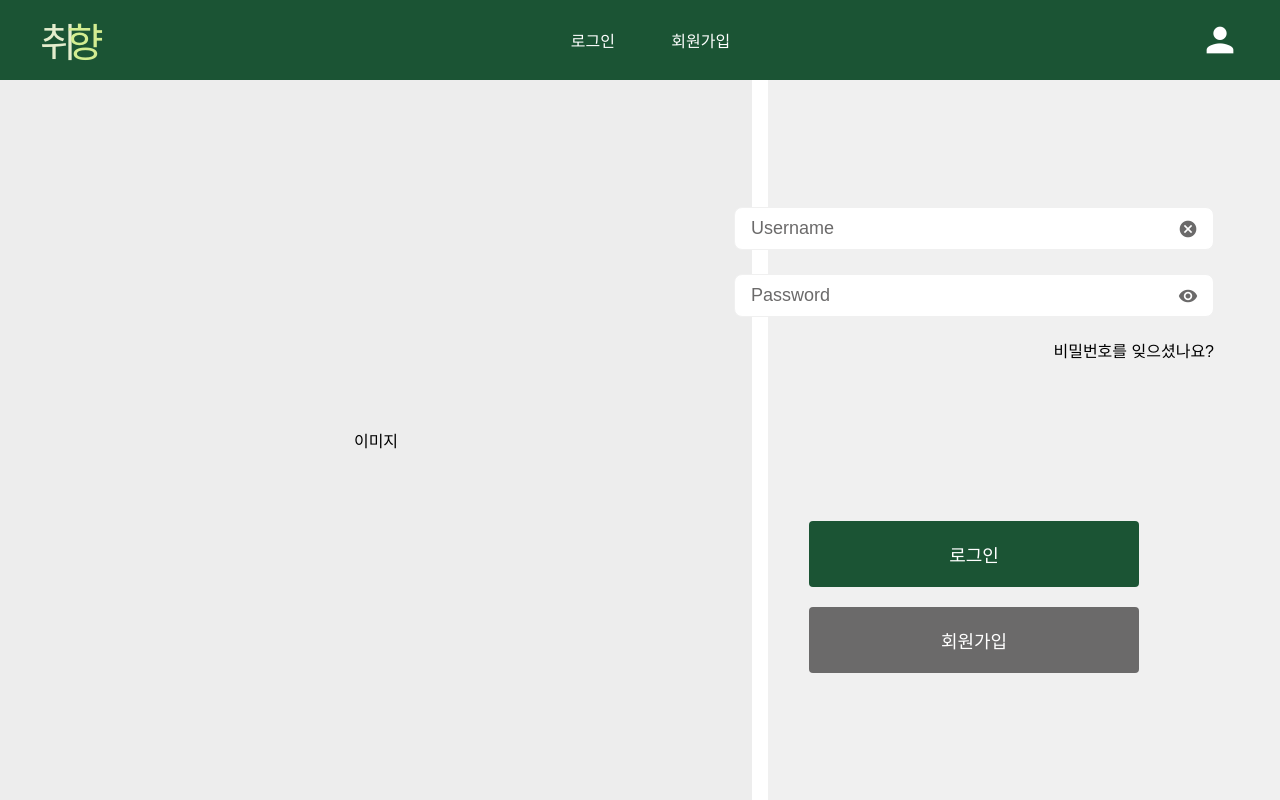
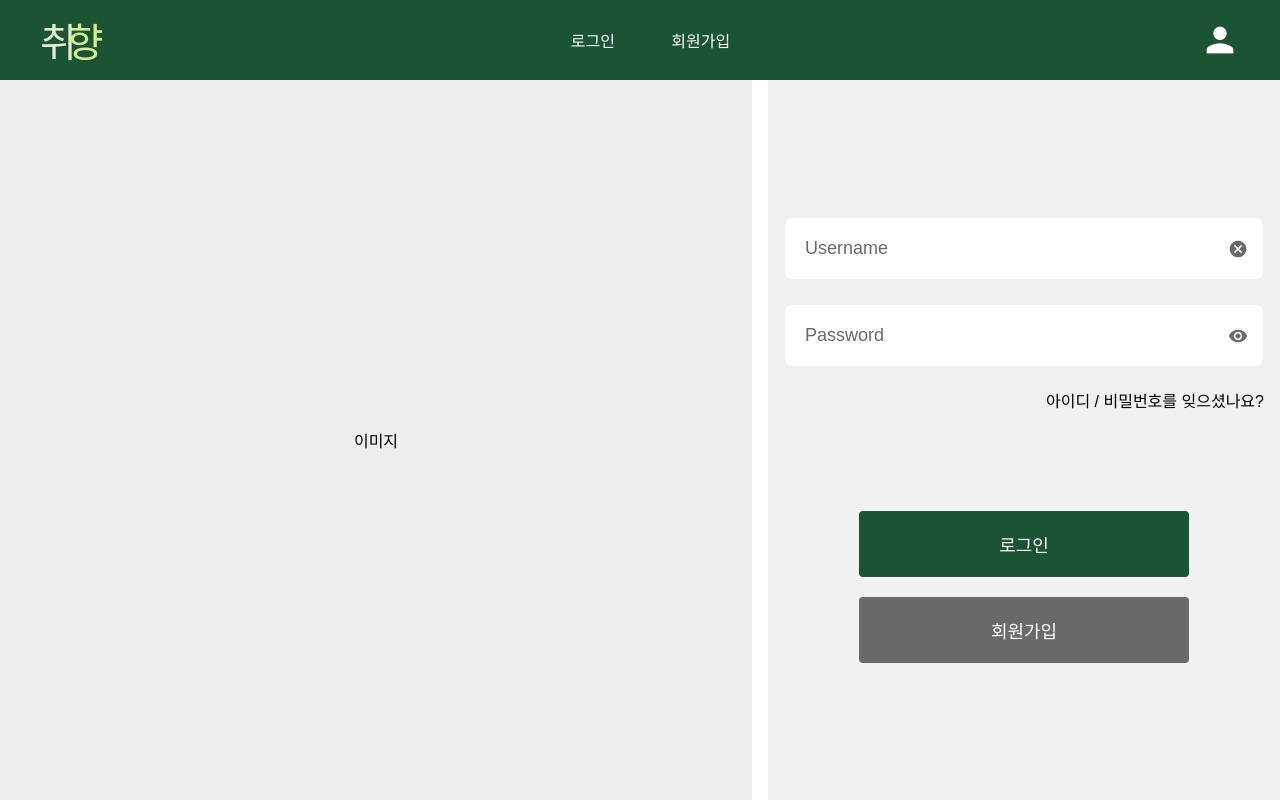
Before and after one commit to prefragrance/prefragrance-client-migration, a Next.js app: page /login in a window 1280 px wide. Built offline with nearby package versions, Linux system fonts and the light colour scheme; a web font is replaced by a local one.

Commit message:
fix: fix register success logic

```diff
--- a/src/components/register/Done.tsx
+++ b/src/components/register/Done.tsx
@@ -10,7 +10,7 @@ const Done = () => {
   return (
     <VStack gap={"lg"}>
       <BiggestText>회원가입이 완료되었습니다.</BiggestText>
-      <Link href={RouterUrl.Login}>
+      <Link href={RouterUrl.Base}>
         <a>
           <Button>취향 탐색하러 가기</Button>
         </a>
--- a/src/pages/login/index.tsx
+++ b/src/pages/login/index.tsx
@@ -35,15 +35,17 @@ const LoginPage = () => {
               placeholder={"Username"}
               hasResetIcon
               onChange={(value) => setUsername(value)}
+              padding={"20px"}
             />
             <Input
               type={"password"}
               placeholder={"Password"}
               onChange={(value) => setPassword(value)}
+              padding={"20px"}
             />
             <ButtonContainer>
               <ForgetPasswordButton>
-                <Span>비밀번호를 잊으셨나요?</Span>
+                <Span>아이디 / 비밀번호를 잊으셨나요?</Span>
               </ForgetPasswordButton>
             </ButtonContainer>
           </VStack>
@@ -86,8 +88,7 @@ const RightContainer = styled.section`
   width: 40vw;
   height: calc(100vh - 80px);
   background-color: ${palette.gray.light};
-  padding: 150px 100px;
-  padding-left: 0px;
+  padding: 50px;
 `;
 
 const Form = styled.div`
@@ -96,7 +97,7 @@ const Form = styled.div`
   flex-direction: column;
   justify-content: center;
   align-items: center;
-  gap: 160px;
+  gap: 100px;
 `;
 
 const SubmitButton = styled.button<{ backgroundColor?: string }>`
--- a/src/pages/register/index.tsx
+++ b/src/pages/register/index.tsx
@@ -21,7 +21,7 @@ export const RegisterStepLabel: Record<RegisterSteps, string> = {
 
 const RegisterPage = () => {
   const [currentStep, setCurrentStep] = useState<RegisterSteps>(
-    RegisterSteps.Done
+    RegisterSteps.Terms
   );
   const [registerPayload, setRegisterPayload] = useState<IRegisterPayload>({
     username: "",
```
Also changed, not shown: src/components/register/UserInfo.tsx (+23 -2 lines), src/components/register/useRegister.ts (+4 -3 lines).
